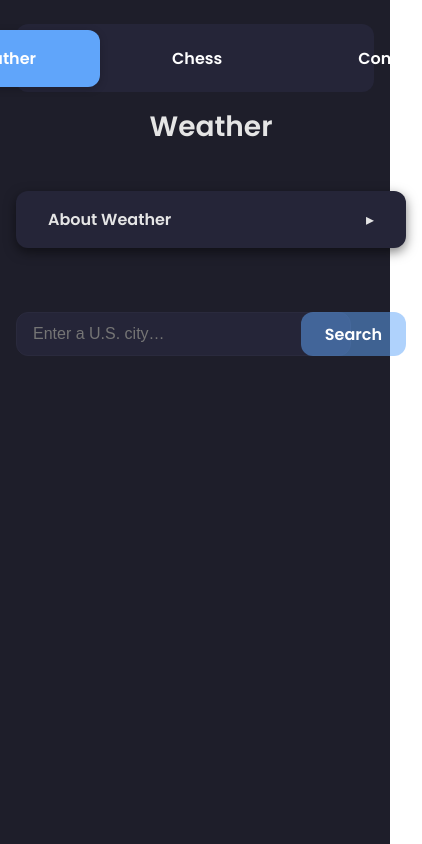
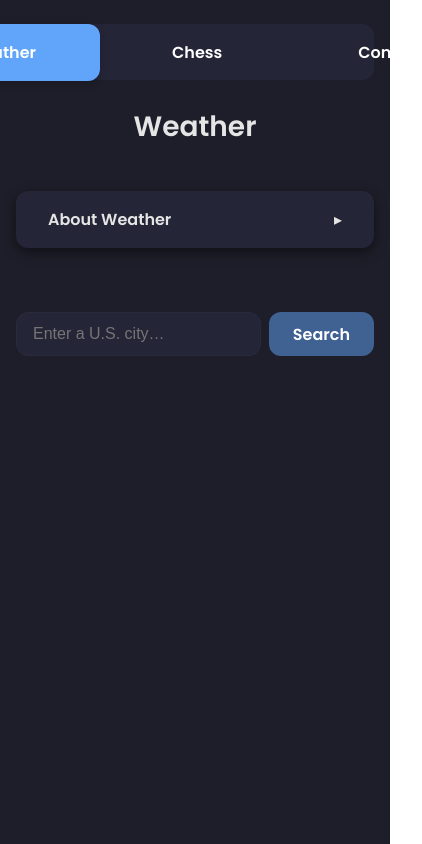
Before and after one commit to HendrixG/weather-app, a React (Vite) app: page / in a window 390 px wide. Shown: the whole page, 422 px wide, since content can reach past the window. Built offline with nearby package versions, Linux system fonts and the light colour scheme.

Commit message:
Major sytling position updates

```diff
--- a/src/App.css
+++ b/src/App.css
@@ -1,7 +1,13 @@
 /*────────────────────────────────────
   Variables & Font
 ────────────────────────────────────*/
+/* ── IMPORT MUST BE FIRST ── */
 @import url('https://fonts.googleapis.com/css2?family=Poppins:wght@400;600&display=swap');
+
+/* ── GLOBAL BOX-SIZING ── */
+*, *::before, *::after {
+  box-sizing: border-box;
+}
 
 :root {
   --font:            'Poppins', sans-serif;
@@ -54,23 +60,29 @@ button {
 }
 
 /*────────────────────────────────────
-  Fixed Nav (desktop)
+  Fixed Nav (desktop & mobile)
 ────────────────────────────────────*/
 .tabs {
   position: fixed;
   top: 24px;
+
+  /* span the same 768px “column,” centered in the viewport */
   left: var(--space);
   right: var(--space);
-  max-width: calc(768px - 2 * var(--space));
+  max-width: 768px;
   margin: 0 auto;
+
   height: var(--nav-height);
   display: flex;
   align-items: center;
   justify-content: center;
+
   background: var(--bg-card);
   border-radius: var(--radius);
   gap: var(--space-sm);
-  padding: 0 var(--space-sm);
+
+  /* match the container’s horizontal padding */
+  padding: 0 var(--space);
   z-index: 1000;
 }
 .tab {
@@ -93,15 +105,12 @@ button {
   box-shadow: 0 2px 8px rgba(0,0,0,0.2);
 }
 
-/*────────────────────────────────────
-  Fixed Nav (mobile)
-────────────────────────────────────*/
 @media (max-width: 600px) {
   .tabs {
     left: var(--space-sm);
     right: var(--space-sm);
     max-width: calc(100% - 2 * var(--space-sm));
-    padding: 6px var(--space-sm);
+    padding: 0 var(--space-sm);
     gap: var(--space-xs);
   }
 }
@@ -111,8 +120,14 @@ button {
 ────────────────────────────────────*/
 .app-container {
   margin-top: calc(24px + var(--nav-height) + var(--info-gap));
+
+  /* same 768px column + gutter */
   max-width: 768px;
   width: 100%;
+  margin-left: auto;
+  margin-right: auto;
+
+  /* identical horizontal padding */
   padding: var(--space) var(--space);
   text-align: center;
 }
@@ -385,7 +400,7 @@ h1 {
 }
 
 /*────────────────────────────────────
-  Chess Layout & Board Sizing (grid)
+  Chess Layout & Board Sizing
 ────────────────────────────────────*/
 .chess-layout {
   display: grid;
@@ -393,27 +408,24 @@ h1 {
   gap: var(--space-lg);
   align-items: start;
 }
-
-/* ensure each half fills its column */
 .chess-area,
 .move-history {
-  width: 100%;
   margin: 0;
+  display: block; /* ensure it shows when enabled */
 }
-
-/* force react-chessboard to fill its wrapper */
 .chess-area .react-chessboard__board {
   width: 100% !important;
   aspect-ratio: 1 / 1;
   height: auto !important;
+  display: block;
 }
 
 /*────────────────────────────────────
   Chess Buttons & History
 ────────────────────────────────────*/
+/* hide the board entirely until “Start Game” */
 .chess-area.disabled {
-  opacity: 0.5;
-  pointer-events: none;
+  display: none;
 }
 .check-alert {
   color: #e11d48;
@@ -448,7 +460,7 @@ h1 {
   padding: var(--space-lg);
   border-radius: var(--radius);
   box-shadow: var(--shadow);
-  max-width: none;
+  width: 100%;
 }
 .move-history .timers {
   display: flex;
@@ -484,10 +496,8 @@ h1 {
 ────────────────────────────────────*/
 @media (max-width: 600px) {
   .app-container {
-    margin-top: calc(24px + var(--nav-height) + var(--info-gap));
     padding: var(--space-sm);
     padding-bottom: var(--space-lg);
-    text-align: center;
   }
   h1 {
     font-size: 1.75rem;
@@ -506,8 +516,6 @@ h1 {
   }
   .suggestions-container {
     width: 100%;
-    left: 0;
-    right: 0;
     top: calc(100% + var(--space-xs));
   }
   .cards-container {
@@ -531,21 +539,20 @@ h1 {
     padding: var(--space-xs) var(--space-sm);
   }
   .chess-layout {
-    display: block; /* stack vertically on narrow screens */
+    display: block;
   }
   .chess-area,
   .move-history {
-    width: 100%;
     margin-bottom: var(--space-lg);
   }
 }
 
 /*────────────────────────────────────
-  About Page Spacing Tidy
+  About / Contact panel
 ────────────────────────────────────*/
 .about-page {
-  max-width: 600px;
-  margin: var(--space-lg) auto;
+  max-width: 768px;
+  margin: var(--space-sm) auto var(--space-lg);
   background: var(--bg-card);
   padding: var(--space-lg);
   border-radius: var(--radius);
@@ -555,27 +562,21 @@ h1 {
   flex-direction: column;
   gap: var(--space-sm);
 }
-
 .about-page h1 {
   margin: 0;
-  margin-bottom: var(--space-sx);
+  margin-bottom: var(--space-xs);
   font-size: 2rem;
 }
-
 .about-page p {
   margin: 0;
-  margin-bottom: var(--space-sm);
   line-height: 1.4;
 }
-
-/* make each link sit on its own “row” */
 .about-page a {
   display: block;
   margin: var(--space-xs) 0;
   color: var(--accent);
   text-decoration: none;
 }
-
 .about-page a:hover {
   color: var(--accent-hover);
   text-decoration: underline;
--- a/src/App.jsx
+++ b/src/App.jsx
@@ -41,7 +41,7 @@ export default function App() {
       const logs = []
       const [cityName, stateName] = cityRaw.split(',').map(s => s.trim())
 
-      // Geocode
+      // 1) Geocode
       const geoUrl =
         `https://geocoding-api.open-meteo.com/v1/search?` +
         `name=${encodeURIComponent(cityName)}&count=5&country=US`
@@ -54,7 +54,7 @@ export default function App() {
       )
       if (!loc) throw new Error('Location not found')
 
-      // Forecast
+      // 2) Forecast
       const url = new URL('https://api.open-meteo.com/v1/forecast')
       url.search = new URLSearchParams({
         latitude:        loc.latitude,
@@ -179,8 +179,9 @@ export default function App() {
             </button>
           )}
 
+          {started && (
             <div className="chess-layout">
-            <div className={started ? 'chess-area' : 'chess-area disabled'}>
+              <div className="chess-area">
                 {inCheck && (
                   <div className="check-alert">
                     ♟ The King is in Check!
@@ -195,8 +196,6 @@ export default function App() {
                   onTurnChange={setIsWhiteTurn}
                 />
               </div>
-
-            {started && (
               <div className="move-history">
                 <div className="timers">
                   <span>♟ {whiteTime}s</span>
@@ -223,12 +222,12 @@ export default function App() {
                   </tbody>
                 </table>
               </div>
+            </div>
           )}
-          </div>
         </>
       )}
 
-      {/* ABOUT VIEW */}
+      {/* CONTACT VIEW */}
       {tab === 'contact' && <About />}
     </div>
   )
```
Lines whose indentation alone changed are shown as unchanged.
